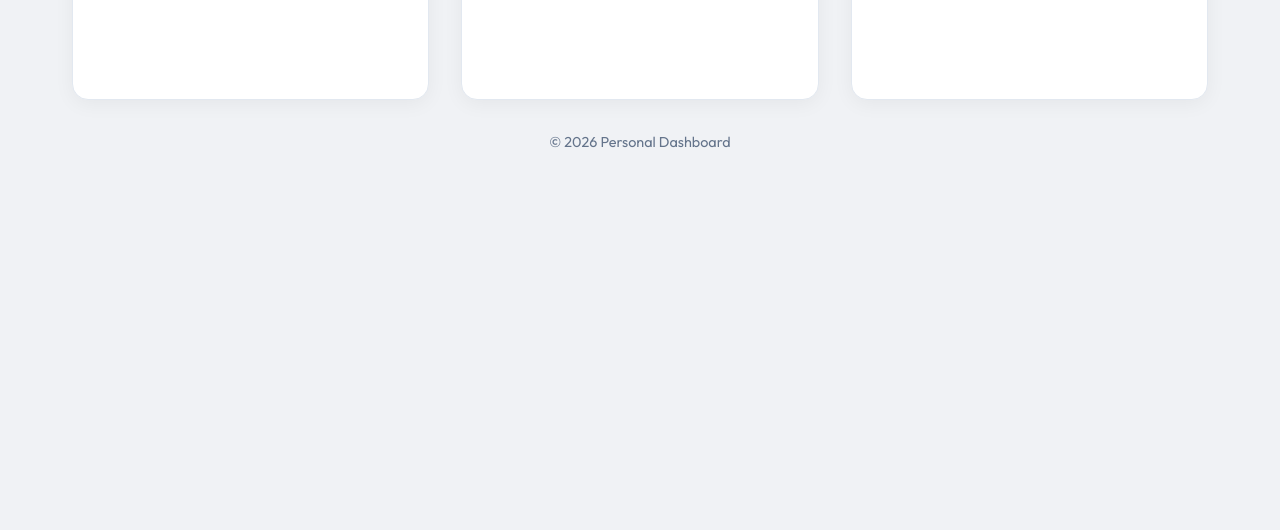
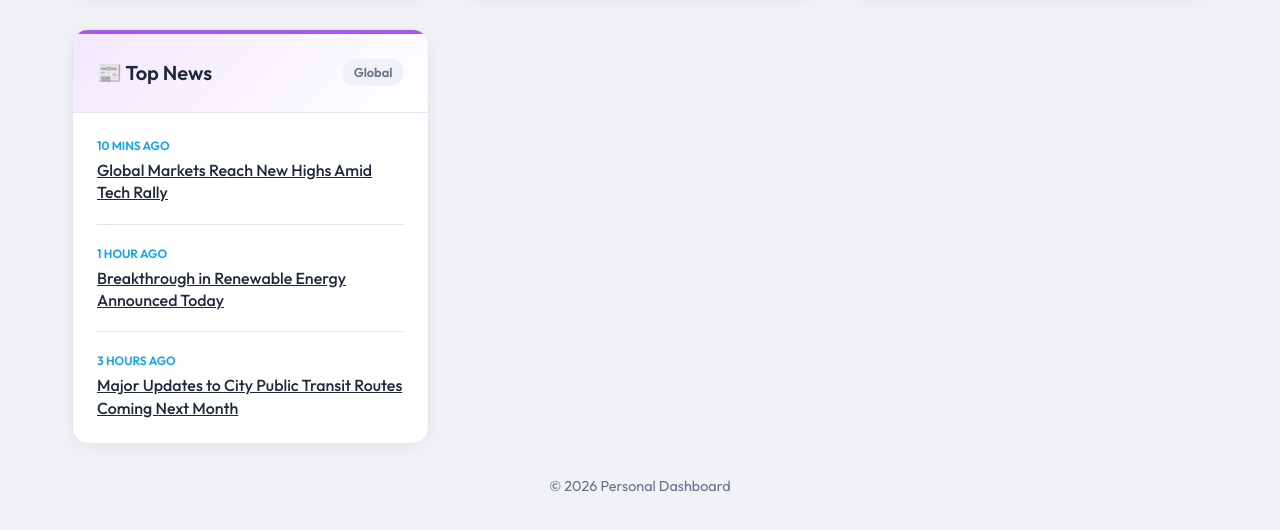
Before and after one commit to ferrousy94/ferrousy-website, a plain HTML site: page index.html in a window 1280 px wide. Shown: the part 582-1112 px from the top of the page. Before the commit the page ends 800 px from the top, so only its background shows below. Drawn offline with Linux system fonts and the light colour scheme.

Commit message:
Add Top News widget to dashboard

```diff
--- a/index.html
+++ b/index.html
@@ -161,6 +161,30 @@
                     </div>
                 </div>
             </section>
+
+            <!-- News Widget -->
+            <section class="widget news-widget" id="news-widget">
+                <header class="widget-header">
+                    <h2>📰 Top News</h2>
+                    <span class="location">Global</span>
+                </header>
+                <div class="widget-body">
+                    <ul class="news-list">
+                        <li class="news-item">
+                            <span class="news-time">10 mins ago</span>
+                            <a href="#" class="news-title">Global Markets Reach New Highs Amid Tech Rally</a>
+                        </li>
+                        <li class="news-item">
+                            <span class="news-time">1 hour ago</span>
+                            <a href="#" class="news-title">Breakthrough in Renewable Energy Announced Today</a>
+                        </li>
+                        <li class="news-item">
+                            <span class="news-time">3 hours ago</span>
+                            <a href="#" class="news-title">Major Updates to City Public Transit Routes Coming Next Month</a>
+                        </li>
+                    </ul>
+                </div>
+            </section>
         </main>
 
         <footer class="dashboard-footer">
--- a/style.css
+++ b/style.css
@@ -381,6 +381,51 @@ body {
     font-weight: 700;
 }
 
+/* News Widget */
+.news-widget .widget-header {
+    background: linear-gradient(135deg, #f3e8ff 0%, #ffffff 100%);
+    border-top: 4px solid #a855f7;
+}
+
+.news-list {
+    list-style: none;
+    display: flex;
+    flex-direction: column;
+    gap: 1.25rem;
+}
+
+.news-item {
+    display: flex;
+    flex-direction: column;
+    gap: 0.25rem;
+    border-bottom: 1px solid var(--border-color);
+    padding-bottom: 1.25rem;
+}
+
+.news-item:last-child {
+    border-bottom: none;
+    padding-bottom: 0;
+}
+
+.news-time {
+    font-size: 0.75rem;
+    font-weight: 600;
+    color: var(--primary-color);
+    text-transform: uppercase;
+}
+
+.news-title {
+    font-size: 1rem;
+    font-weight: 500;
+    color: var(--text-primary);
+    line-height: 1.4;
+}
+
+.news-title:hover {
+    color: var(--primary-color);
+    text-decoration: underline;
+}
+
 /* Footer */
 .dashboard-footer {
     text-align: center;
```
